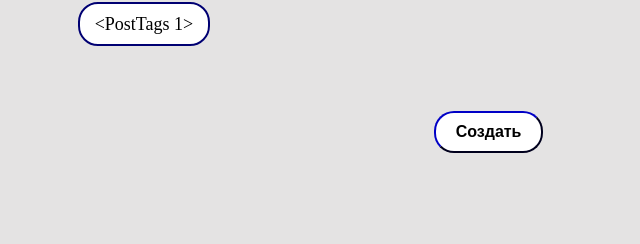
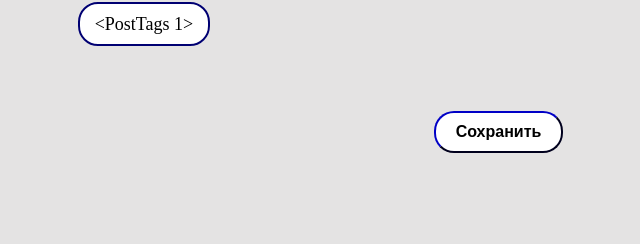
Before and after one commit to xFlodz/Places-of-interest, a Flask app: template templates/confirm_edit.html in a window 1280 px wide. Shown: the part 946-1190 px from the top of the page, without its empty margins (516-1156 px from the left). Run offline with Flask 3, Linux system fonts and the light colour scheme; tables that the repository leaves empty hold one stand-in row (values such as "Sample post"); the template is opened without the code that fills it: values that come from a table or form of the project are taken from there, most other values are stand-ins (such as "Sample title", 1, 10 or a date in 2020).

Commit message:
Update confirm_edit.html

```diff
--- a/templates/confirm_edit.html
+++ b/templates/confirm_edit.html
@@ -33,7 +33,7 @@
                     {%endfor%}
                 </ul>
             </div>
-            <button name="submit" type="submit" id="submit-post">Создать</button>
+            <button name="submit" type="submit" id="submit-post">Сохранить</button>
         </div>
     </form>
     </body>
```
